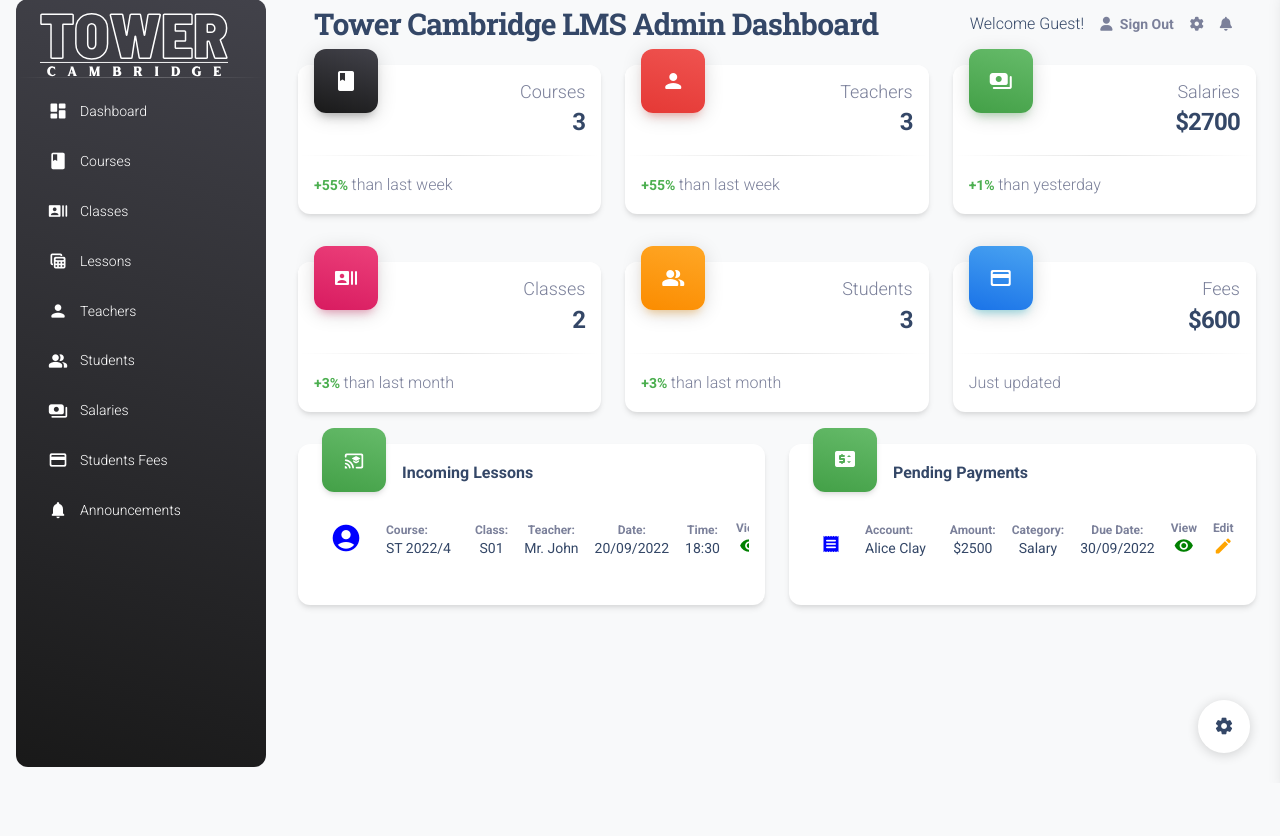
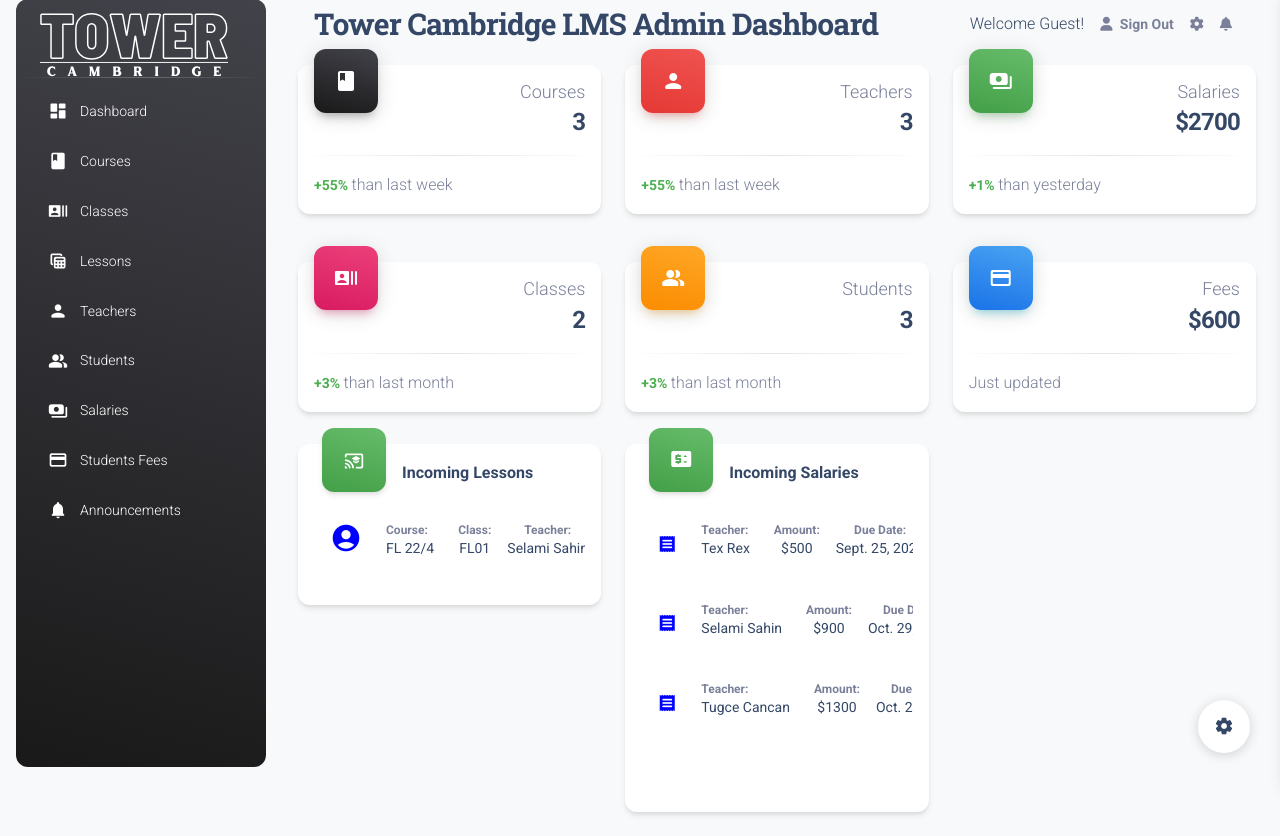
Before and after one commit to mabgcm/tower_web_api, a Django app: page /admindashboard/ in a window 1280 px wide. Shown: the part 17-853 px from the top of the page. Before the commit the page ends 784 px from the top, so only its background shows below. Run offline with Django 4.2, Linux system fonts and the light colour scheme; data comes from the database, SQL or seed files in the repository; both versions use the stored data as it was after the commit; some libraries are stand-ins or nearby versions.

Commit message:
dashboard updated

```diff
--- a/towerweb/templates/towerweb/admindashboard.html
+++ b/towerweb/templates/towerweb/admindashboard.html
@@ -112,7 +112,7 @@
 
 
     <div class="row mt-4">
-        <div class="col-6">
+        <div class="col-4">
             <div class="card mb-4 ">
                 <div class="d-flex">
                     <div class="icon icon-shape icon-lg bg-gradient-success shadow text-center border-radius-xl mt-n3 ms-4">
@@ -120,7 +120,10 @@
                 </div>
                 <h6 class="mt-3 mb-2 ms-3 ">Incoming Lessons</h6>
             </div>
+
             <div class="card-body p-3">
+                {% for les in lesson %}
+                    {% if les.event.day >= today %}
                 <div class="row">
                     <div class="col-lg-12 col-md-7">
                         <div class="table-responsive">
@@ -134,32 +137,32 @@
                                                 </div>
                                                 <div class="ms-4">
                                                     <p class="text-xs font-weight-bold mb-0 ">Course:</p>
-                                                    <h6 class="text-sm font-weight-normal mb-0 ">ST 2022/4</h6>
+                                                    <h6 class="text-sm font-weight-normal mb-0 ">{{les.clss.course}} {{les.clss.period}}</h6>
                                                 </div>
                                             </div>
                                         </td>
                                         <td>
                                             <div class="text-center">
                                                 <p class="text-xs font-weight-bold mb-0 ">Class:</p>
-                                                <h6 class="text-sm font-weight-normal mb-0 ">S01</h6>
+                                                <h6 class="text-sm font-weight-normal mb-0 ">{{les.clss.clss}}</h6>
                                             </div>
                                         </td>
                                         <td>
                                             <div class="text-center">
                                                 <p class="text-xs font-weight-bold mb-0 ">Teacher:</p>
-                                                <h6 class="text-sm font-weight-normal mb-0 ">Mr. John</h6>
+                                                <h6 class="text-sm font-weight-normal mb-0 ">{{les.teacher}}</h6>
                                             </div>
                                         </td>
                                         <td class="align-middle text-sm">
                                             <div class="col text-center">
                                                 <p class="text-xs font-weight-bold mb-0 ">Date:</p>
-                                                <h6 class="text-sm font-weight-normal mb-0 ">20/09/2022</h6>
+                                                <h6 class="text-sm font-weight-normal mb-0 ">{{les.event.day}}</h6>
                                             </div>
                                         </td>
                                         <td class="align-middle text-sm">
                                             <div class="col text-center">
                                                 <p class="text-xs font-weight-bold mb-0 ">Time:</p>
-                                                <h6 class="text-sm font-weight-normal mb-0 ">18:30</h6>
+                                                <h6 class="text-sm font-weight-normal mb-0 ">{{les.event.hour}}</h6>
                                             </div>
                                         </td>
                                         <td class="align-middle text-sm">
@@ -180,19 +183,24 @@
                         </div>
                     </div>
                 </div>
+                    {% endif%}
+                {% endfor %}
             </div>
         </div>
     </div>
-    <div class="col-6">
+
+    <div class="col-4">
         <div class="card mb-4 ">
             <div class="d-flex">
                 <div class="icon icon-shape icon-lg bg-gradient-success shadow text-center border-radius-xl mt-n3 ms-4">
                     <i class="material-icons opacity-10" aria-hidden="true">price_change</i>
+                </div>
+                <h6 class="mt-3 mb-2 ms-3 ">Incoming Salaries</h6>
             </div>
-            <h6 class="mt-3 mb-2 ms-3 ">Pending Payments</h6>
-        </div>
-        <div class="card-body p-3">
-            <div class="row">
+            <div class="card-body p-3">
+                <div class="row">
+                {% for sal in salary %}
+                    {% if sal.due_date >= today %}
                 <div class="col-lg-12 col-md-7">
                     <div class="table-responsive">
                         <table class="table align-items-center ">
@@ -204,27 +212,27 @@
                                                 <span class="material-icons" style="color: blue; font-size:xx-large"><span class="material-icons"><span class="material-icons">receipt</span></span></span>
                                             </div>
                                             <div class="ms-4">
-                                                <p class="text-xs font-weight-bold mb-0 ">Account:</p>
-                                                <h6 class="text-sm font-weight-normal mb-0 ">Alice Clay</h6>
+                                                <p class="text-xs font-weight-bold mb-0 ">Teacher:</p>
+                                                <h6 class="text-sm font-weight-normal mb-0 ">{{sal.teacher}}</h6>
                                             </div>
                                         </div>
                                     </td>
                                     <td>
                                         <div class="text-center">
                                             <p class="text-xs font-weight-bold mb-0 ">Amount:</p>
-                                            <h6 class="text-sm font-weight-normal mb-0 ">$2500</h6>
+                                            <h6 class="text-sm font-weight-normal mb-0 ">${{sal.teacher.salary}}</h6>
                                         </div>
                                     </td>
-                                    <td>
+                                    <!-- <td>
                                         <div class="text-center">
                                             <p class="text-xs font-weight-bold mb-0 ">Category:</p>
                                             <h6 class="text-sm font-weight-normal mb-0 ">Salary</h6>
                                         </div>
-                                    </td>
+                                    </td> -->
                                     <td class="align-middle text-sm">
                                         <div class="col text-center">
                                             <p class="text-xs font-weight-bold mb-0 ">Due Date:</p>
-                                            <h6 class="text-sm font-weight-normal mb-0 ">30/09/2022</h6>
+                                            <h6 class="text-sm font-weight-normal mb-0 ">{{sal.due_date}}</h6>
                                         </div>
                                     </td>
                                     <td class="align-middle text-sm">
@@ -243,6 +251,8 @@
                             </tbody>
                         </table>
                     </div>
+                    {% endif%}
+                {% endfor %}
                 </div>
             </div>
         </div>
--- a/towerweb/views.py
+++ b/towerweb/views.py
@@ -4,6 +4,7 @@ from django.contrib.auth.forms import AuthenticationForm
 from django.contrib.auth.decorators import login_required,user_passes_test
 from tower_api import models
 from django.db.models import Sum
+from datetime import date
 
 
 
@@ -24,6 +25,12 @@ def admindashboard(request):
     clasescount=models.Clss.objects.all().count()
     teachercount=models.Teacher.objects.all().filter(is_active=True).count()
 
+    lesson = models.Lesson.objects.all()
+    # teacher = models.Teacher.objects.all()
+    salary = models.Salary.objects.all()
+    today = date.today()
+
+
     # pendingteachercount=models.Teacher.objects.all().filter(status=False).count()
 
     studentcount=models.Student.objects.all().filter(is_active=True).count()
@@ -42,6 +49,10 @@ def admindashboard(request):
         'coursescount':coursescount,
         'clasescount':clasescount,
         'teachercount':teachercount,
+        'lesson': lesson,
+        # 'teacher': teacher,
+        'salary': salary,
+        'today': today,
 
         # 'pendingteachercount':pendingteachercount,
 
```
Also changed, not shown: db.sqlite3, media/profile_pics/IMG_0976.jpg (added).
